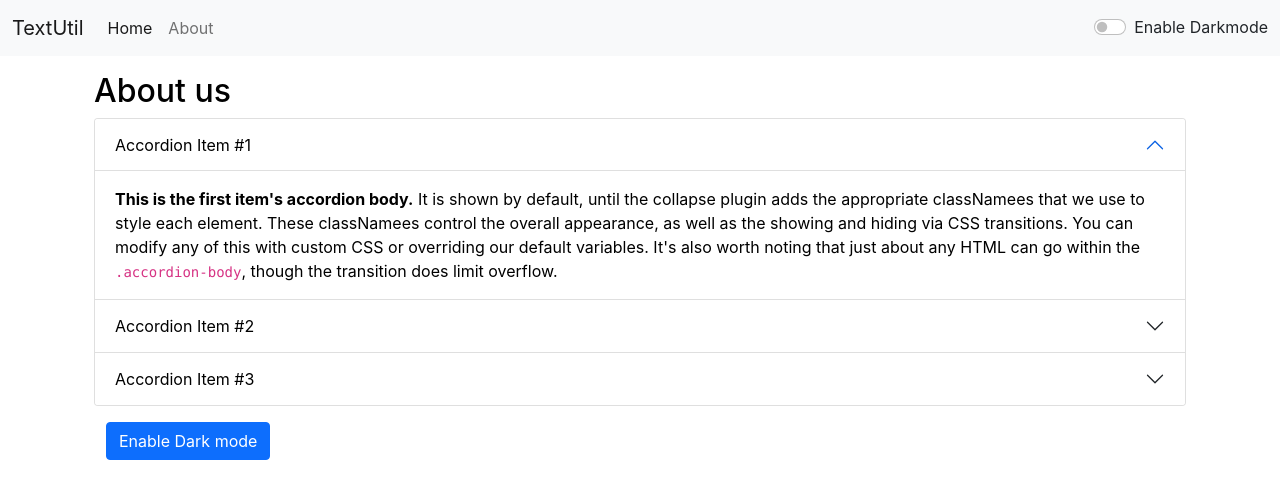
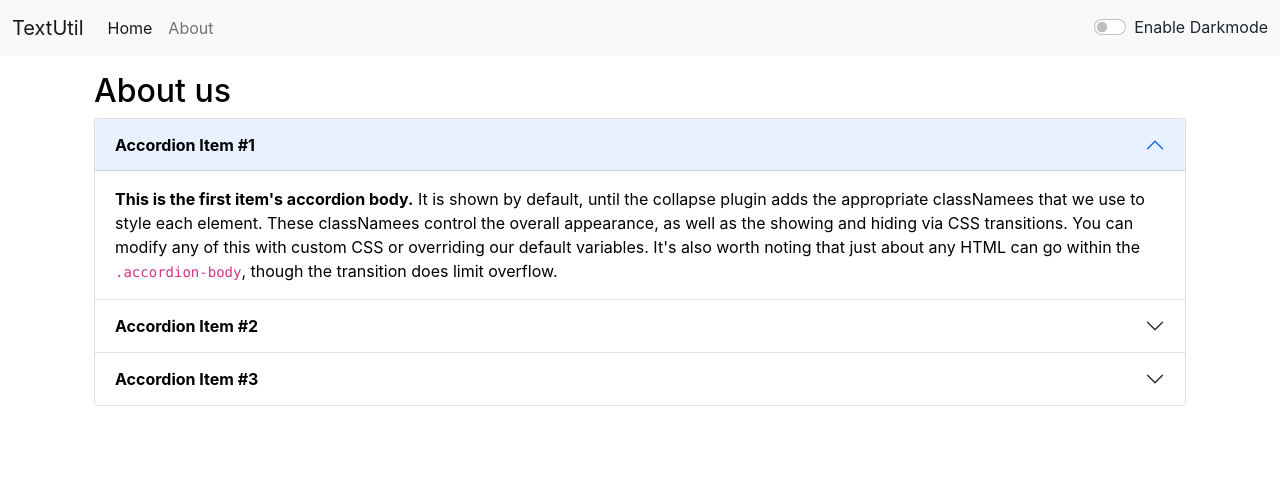
Before and after one commit to neeloo/textutil, a React (Create React App) app: page /about in a window 1280 px wide. Shown: the top 498 px of the page. Built offline with nearby package versions, Linux system fonts and the light colour scheme.

Commit message:
react commit

```diff
--- /dev/null
+++ b/newapp/package.json
@@ -0,0 +1,5 @@
+{
+  "name": "newapp",
+  "version": "0.1.0",
+  "private": true
+}
--- a/src/App.js
+++ b/src/App.js
@@ -81,7 +81,7 @@ function App() {
         <div className="container  my-3" >
           <Switch>
             <Route exact path="/about">
-              <About />
+              <About  mode={mode} />
             </Route>
             <Route exact path="/">
               <TextForm showAtert={showAtert} heading=" Enter the text to analyze" mode={mode} />
--- a/src/Component/About.js
+++ b/src/Component/About.js
@@ -1,30 +1,36 @@
 import React, { useState } from 'react'
 
-export default function About() {
-   const [mystyle, setmystyle] = useState({
-    color:'black' ,
-    backgroundColor :'white'
+export default function About(props) {
 
-  });
-  const [btntext, setbtntext]=useState("Enable Dark mode");
+  //  const [mystyle, setmystyle] = useState({
+  //   color:'black' ,
+  //   backgroundColor :'white'
 
- const toggleStyle =()=>{
-    if(mystyle.color==='black'){
-      setmystyle({
-        color:'white',
-        backgroundColor:'black',
-        border:'1px solid white'
-      })
-    setbtntext("Enable  light  mode")
-    }else{
-      setmystyle({
-        color:'black',
-        backgroundColor:'white',
-        //border:'2px solid black'
-      })
-      setbtntext("Enable Dark mode")
-    }
-  }
+  // });
+  //const [btntext, setbtntext]=useState("Enable Dark mode");
+
+//  const toggleStyle =()=>{
+//     if(mystyle.color==='black'){
+//       setmystyle({
+//         color:'white',
+//         backgroundColor:'black',
+//         border:'1px solid white'
+//       })
+//     setbtntext("Enable  light  mode")
+//     }else{
+//       setmystyle({
+//         color:'black',
+//         backgroundColor:'white',
+//         //border:'2px solid black'
+//       })
+//       setbtntext("Enable Dark mode")
+//     }
+//   }
+
+let mystyle={
+  color:props.mode ==='dark' ? 'white': 'black',
+  backgroundColorr:props.mode ==='dark' ? 'black': 'white'
+}
 
   return (
     <div className="container" style={mystyle}>
@@ -33,11 +39,11 @@ export default function About() {
         <div className="accordion-item" style={mystyle}>
           <h2 className="accordion-header" id="headingOne">
             <button className="accordion-button" type="button" style={mystyle} data-bs-toggle="collapse" data-bs-target="#collapseOne" aria-expanded="true" aria-controls="collapseOne">
-              Accordion Item #1
+              <strong>Accordion Item #1</strong>
             </button>
           </h2>
           <div id="collapseOne" className="accordion-collapse collapse show" aria-labelledby="headingOne" data-bs-parent="#accordionExample">
-            <div className="accordion-body">
+            <div className="accordion-body" style={mystyle}>
               <strong>This is the first item's accordion body.</strong> It is shown by default, until the collapse plugin adds the appropriate classNamees that we use to style each element. These classNamees control the overall appearance, as well as the showing and hiding via CSS transitions. You can modify any of this with custom CSS or overriding our default variables. It's also worth noting that just about any HTML can go within the <code>.accordion-body</code>, though the transition does limit overflow.
             </div>
           </div>
@@ -45,11 +51,11 @@ export default function About() {
         <div className="accordion-item"  style={mystyle}>
           <h2 className="accordion-header" id="headingTwo">
             <button className="accordion-button collapsed" type="button"  style={mystyle} data-bs-toggle="collapse" data-bs-target="#collapseTwo" aria-expanded="false" aria-controls="collapseTwo">
-              Accordion Item #2
+            <strong>Accordion Item #2</strong>
             </button>
           </h2>
           <div id="collapseTwo" className="accordion-collapse collapse" aria-labelledby="headingTwo" data-bs-parent="#accordionExample">
-            <div className="accordion-body">
+            <div className="accordion-body" style={mystyle}>
               <strong>This is the second item's accordion body.</strong> It is hidden by default, until the collapse plugin adds the appropriate classNamees that we use to style each element. These classNamees control the overall appearance, as well as the showing and hiding via CSS transitions. You can modify any of this with custom CSS or overriding our default variables. It's also worth noting that just about any HTML can go within the <code>.accordion-body</code>, though the transition does limit overflow.
             </div>
           </div>
@@ -57,19 +63,19 @@ export default function About() {
         <div className="accordion-item"  style={mystyle}>
           <h2 className="accordion-header" id="headingThree">
             <button className="accordion-button collapsed" type="button" style={mystyle} data-bs-toggle="collapse" data-bs-target="#collapseThree" aria-expanded="false" aria-controls="collapseThree">
-              Accordion Item #3
+            <strong>Accordion Item #3</strong>
             </button>
           </h2>
           <div id="collapseThree" className="accordion-collapse collapse" aria-labelledby="headingThree" data-bs-parent="#accordionExample">
-            <div className="accordion-body">
+            <div className="accordion-body" style={mystyle}>
               <strong>This is the third item's accordion body.</strong> It is hidden by default, until the collapse plugin adds the appropriate classNamees that we use to style each element. These classNamees control the overall appearance, as well as the showing and hiding via CSS transitions. You can modify any of this with custom CSS or overriding our default variables. It's also worth noting that just about any HTML can go within the <code>.accordion-body</code>, though the transition does limit overflow.
             </div>
           </div>
         </div>
       </div>
-      <div className="container my-3">
+      {/* <div className="container my-3">
       <button onClick={toggleStyle} type="button" className="btn btn-primary ">{btntext}</button>
-      </div>
+      </div> */}
     </div>
   )
 };
--- a/src/Component/TextForm.js
+++ b/src/Component/TextForm.js
@@ -100,12 +100,12 @@ export default function TextForm(props) {
                         color: props.mode === 'dark' ? 'white' : 'black' }} id="myBox" rows="8" ></textarea>
                 </div>
                 <button className="btn btn-dark " onClick={handleUpClick}> Convert to UpperCase</button>
-                <button className="btn btn-dark mx-2" onClick={handleLpClick}> Convert to LowerCase</button>
-                <button className="btn btn-dark mx-2" onClick={handleclearClick}> Clear text</button>
-                <button className="btn btn-dark mx-2" onClick={handleReplaceClick}> Replace world</button>
-                <button className="btn btn-dark mx-2" onClick={handleReverse}> Reverse the text</button>
-                <button className="btn btn-dark mx-2" onClick={WhiteSpace}> remove whitespace</button>
-                <button className="btn btn-dark mx-2" onClick={base64Encod}>Encode base</button>
+                <button className="btn btn-dark mx-2 my-2 " onClick={handleLpClick}> Convert to LowerCase</button>
+                <button className="btn btn-dark mx-2 my-2" onClick={handleclearClick}> Clear text</button>
+                <button className="btn btn-dark mx-2 my-2" onClick={handleReplaceClick}> Replace world</button>
+                <button className="btn btn-dark mx-2 my-2" onClick={handleReverse}> Reverse the text</button>
+                <button className="btn btn-dark mx-2 my-2" onClick={WhiteSpace}> remove whitespace</button>
+                <button className="btn btn-dark mx-2 my-2" onClick={base64Encod}>Encode base</button>
                 {/* <button className="btn btn-dark mx-2" onClick={base64Decode}>Decode base</button> */}
                 {/* <button className="btn btn-dark mx-2" onClick={downloadTxtFile}>Dowanload txt</button> */}
                 <button className="btn btn-dark mx-2" onClick={handlecopy}>copy text</button>
@@ -114,7 +114,7 @@ export default function TextForm(props) {
             </div>
             <div className="container my-2" style={{ color: props.mode === 'dark' ? 'white' : 'black' }}>
                 <h2>your text summery</h2>
-                <p>{text.split(" ").length} words ans {text.length} charcter</p>
+                <p>{text.split(" ").filter((element)=>{return element.length !==0}).length} words ans {text.length} charcter</p>
                 <p>{0.008 * text.split(" ").length} minute read</p>
                 <h2>Preview</h2>
                 <p>{text.length>0 ?text:"Enter somthing preview hear"}</p>
```
